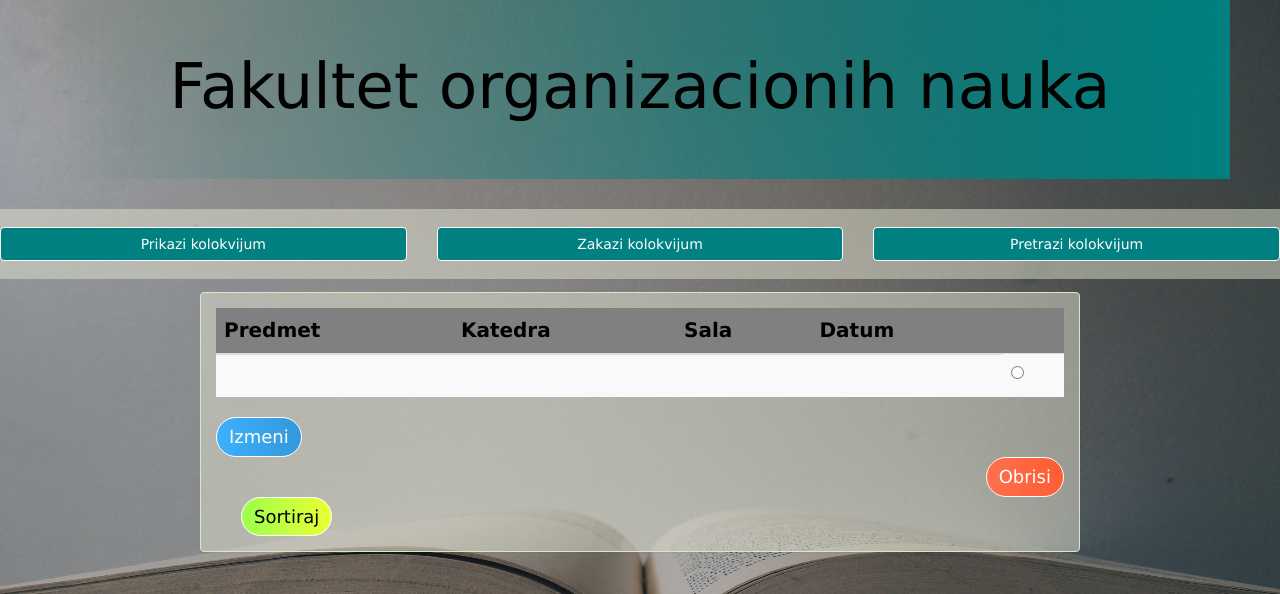
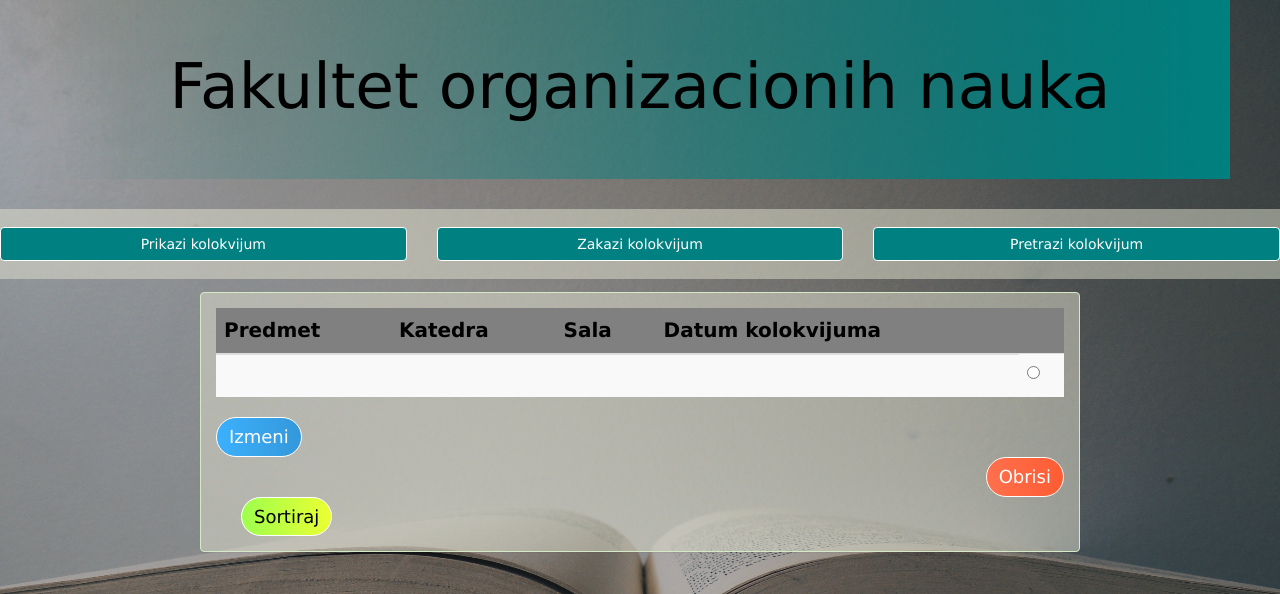
Before and after one commit to 1lazar/iteh-D1, a PHP site: page /home-kostur.php in a window 1280 px wide. Shown: the part 21-615 px from the top of the page. Run offline with PHP 8.4, Linux system fonts and the light colour scheme; data that the repository does not hold is empty.

Commit message:
Promenjen naziv za datum kolokvijuma

```diff
--- a/home-kostur.php
+++ b/home-kostur.php
@@ -42,7 +42,7 @@
                 <th scope="col">Predmet</th>
                 <th scope="col">Katedra</th>
                 <th scope="col">Sala</th>
-                <th scope="col">Datum</th>
+                <th scope="col">Datum kolokvijuma</th>
             </tr>
             </thead>
             <tbody>
```
